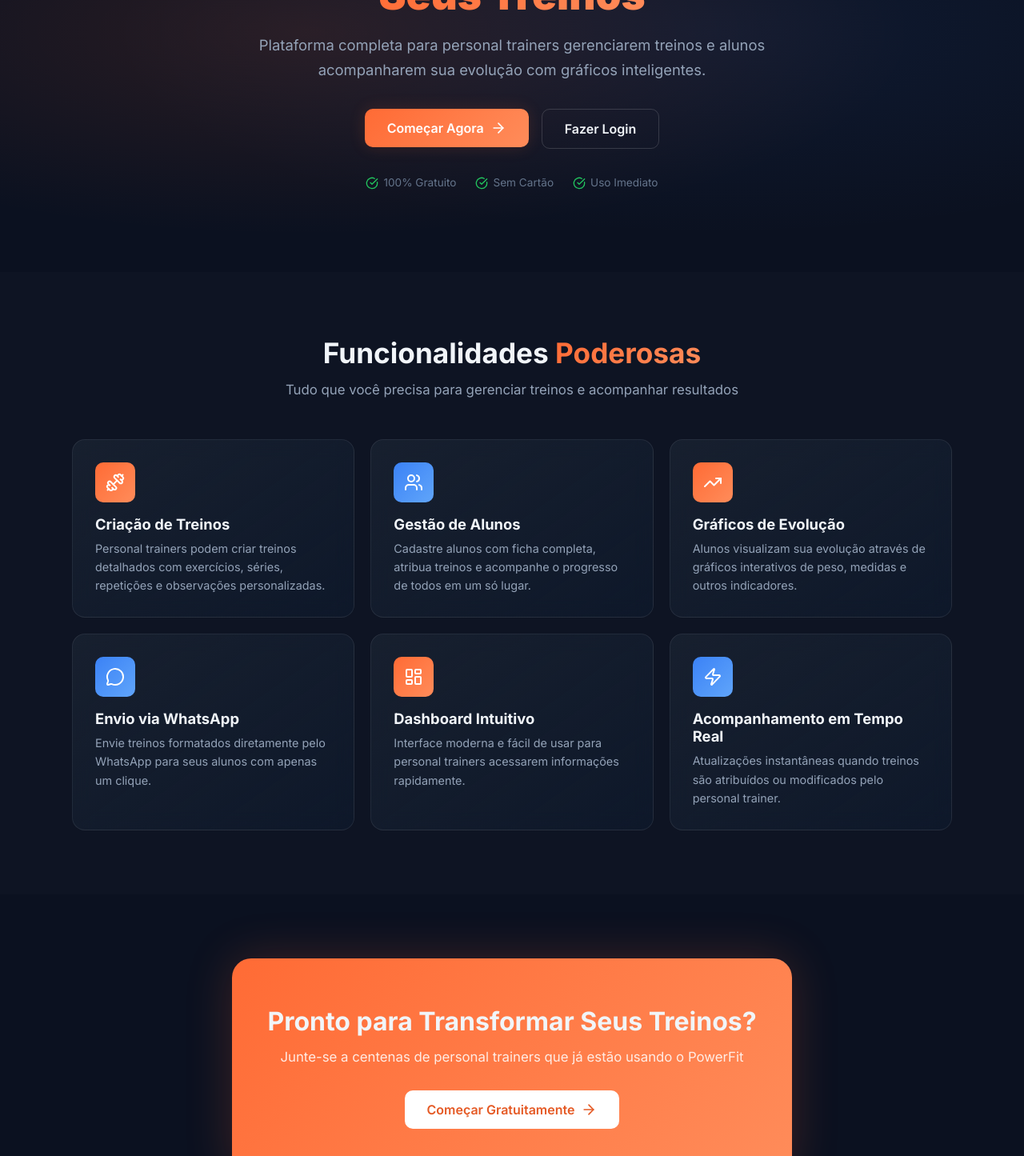
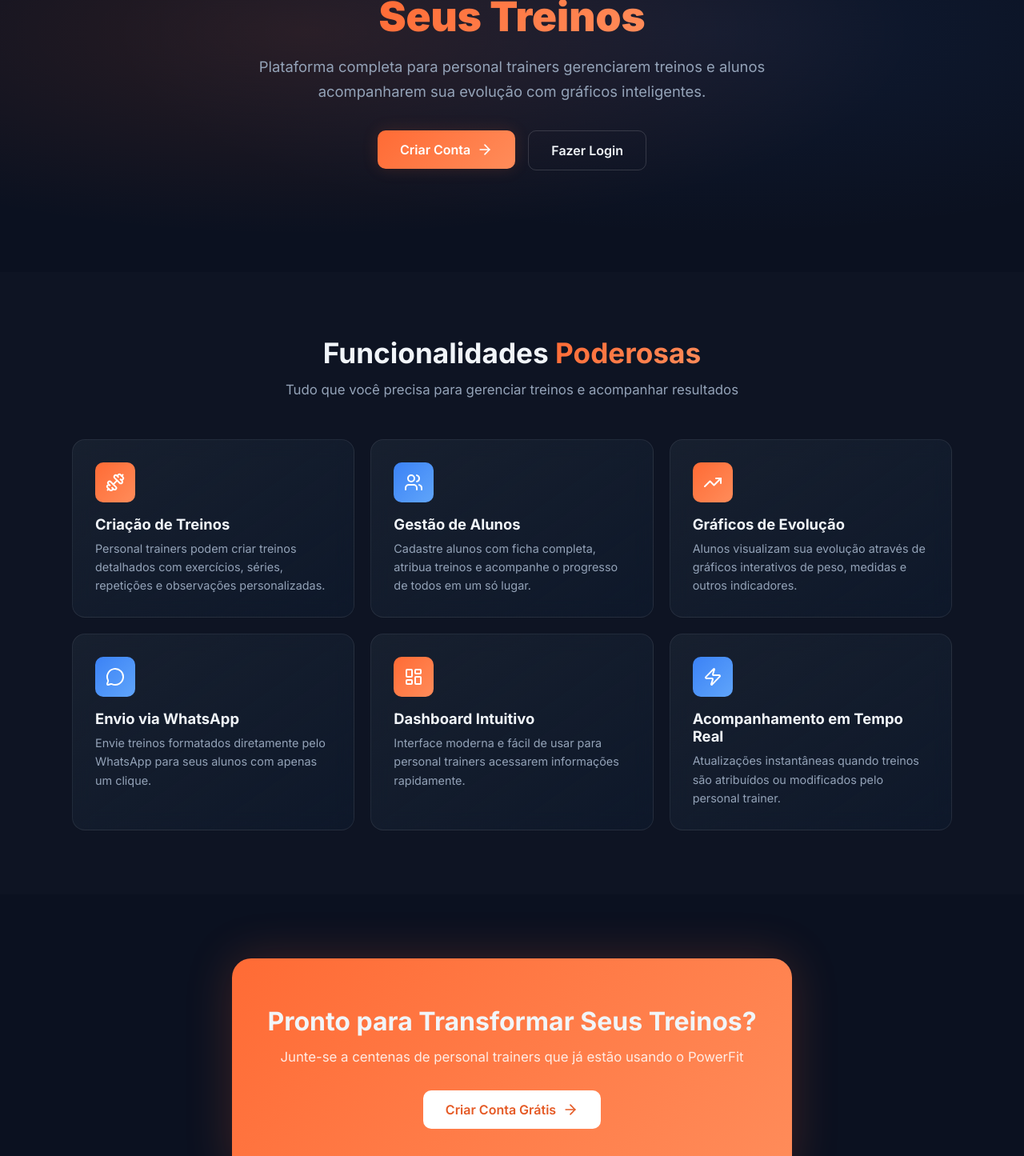
Before and after one commit to Davi-Monteles/powerfit-app, a React (Vite) app: page / in a window 1280 px wide. Shown: the part 260-1705 px from the top of the page at 80% size. Built offline with nearby package versions, Linux system fonts and the light colour scheme.

Commit message:
fix(ui): polish landing page, improve empty states and add premium markers

```diff
--- a/src/pages/Landing.jsx
+++ b/src/pages/Landing.jsx
@@ -1,5 +1,5 @@
 import { Link } from 'react-router-dom';
-import { Dumbbell, Users, TrendingUp, MessageCircle, LayoutDashboard, Zap, ArrowRight, CheckCircle } from 'lucide-react';
+import { Dumbbell, Users, TrendingUp, MessageCircle, LayoutDashboard, Zap, ArrowRight } from 'lucide-react';
 
 const features = [
   { icon: Dumbbell, title: 'Criação de Treinos', description: 'Personal trainers podem criar treinos detalhados com exercícios, séries, repetições e observações personalizadas.', gradient: 'primary' },
@@ -24,13 +24,8 @@ export default function Landing() {
           <h1>Transforme a Gestão dos <span className="text-gradient">Seus Treinos</span></h1>
           <p>Plataforma completa para personal trainers gerenciarem treinos e alunos acompanharem sua evolução com gráficos inteligentes.</p>
           <div className="hero-actions">
-            <Link to="/auth"><button className="btn btn-primary btn-lg">Começar Agora <ArrowRight size={20} /></button></Link>
+            <Link to="/auth"><button className="btn btn-primary btn-lg">Criar Conta <ArrowRight size={20} /></button></Link>
             <Link to="/auth"><button className="btn btn-outline btn-lg">Fazer Login</button></Link>
-          </div>
-          <div className="hero-stats">
-            <div className="hero-stat"><CheckCircle size={16} /> <span>100% Gratuito</span></div>
-            <div className="hero-stat"><CheckCircle size={16} /> <span>Sem Cartão</span></div>
-            <div className="hero-stat"><CheckCircle size={16} /> <span>Uso Imediato</span></div>
           </div>
         </div>
       </section>
@@ -61,7 +56,7 @@ export default function Landing() {
         <div className="cta-card">
           <h2>Pronto para Transformar Seus Treinos?</h2>
           <p>Junte-se a centenas de personal trainers que já estão usando o PowerFit</p>
-          <Link to="/auth"><button className="btn btn-primary btn-lg">Começar Gratuitamente <ArrowRight size={20} /></button></Link>
+          <Link to="/auth"><button className="btn btn-primary btn-lg">Criar Conta Grátis <ArrowRight size={20} /></button></Link>
         </div>
       </section>
 
@@ -155,25 +150,7 @@ export default function Landing() {
           gap: 16px;
           justify-content: center;
           flex-wrap: wrap;
-          margin-bottom: 32px;
         }
-
-        .hero-stats {
-          display: flex;
-          gap: 24px;
-          justify-content: center;
-          flex-wrap: wrap;
-        }
-
-        .hero-stat {
-          display: flex;
-          align-items: center;
-          gap: 6px;
-          color: var(--text-muted);
-          font-size: 0.85rem;
-        }
-
-        .hero-stat svg { color: var(--success); }
 
         .features-section {
           padding: 80px 20px;
```
